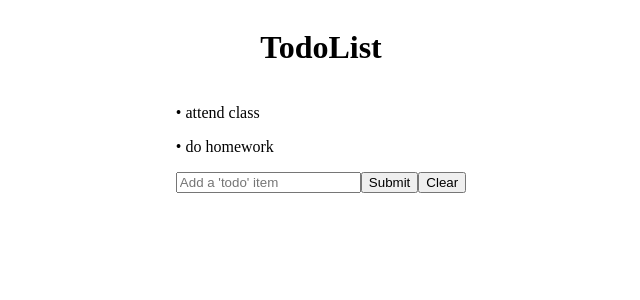
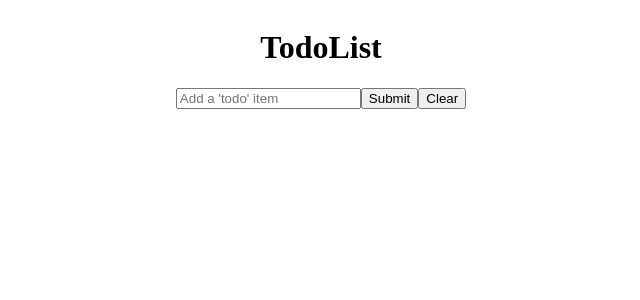
Before and after one commit to bloominstituteoftechnology/web-module-project-class-components, a React (Create React App) app: page / in a window 1280 px wide. Shown: the top 300 px of the page, without its empty margins (319-959 px from the left). Built offline with nearby package versions, Linux system fonts and the light colour scheme.

Commit message:
Cleaned up some code

```diff
--- a/src/App.js
+++ b/src/App.js
@@ -1,20 +1,9 @@
 import React from 'react';
-import ReactDOM from 'react-dom';
 import TodoList from './components/TodoList'
 import "./index.css"
 
-const todolist = [
-  {
-  todo: 'attend class',
-  id:123,
-  done: false
-  },
-  {
-    todo: 'do homework',
-    id:124,
-    done: false
-  }
-]
+const todolist = []
+
 
 class App extends React.Component {
   // you will need a place to store your state in this component.
--- a/src/components/Todo.js
+++ b/src/components/Todo.js
@@ -1,9 +1,6 @@
 import React from 'react'
 
 class Todo extends React.Component{
-    constructor(){
-        super();
-    }
 
     handleClick=()=>{
        this.props.toggleItems(this.props.todo);
```
